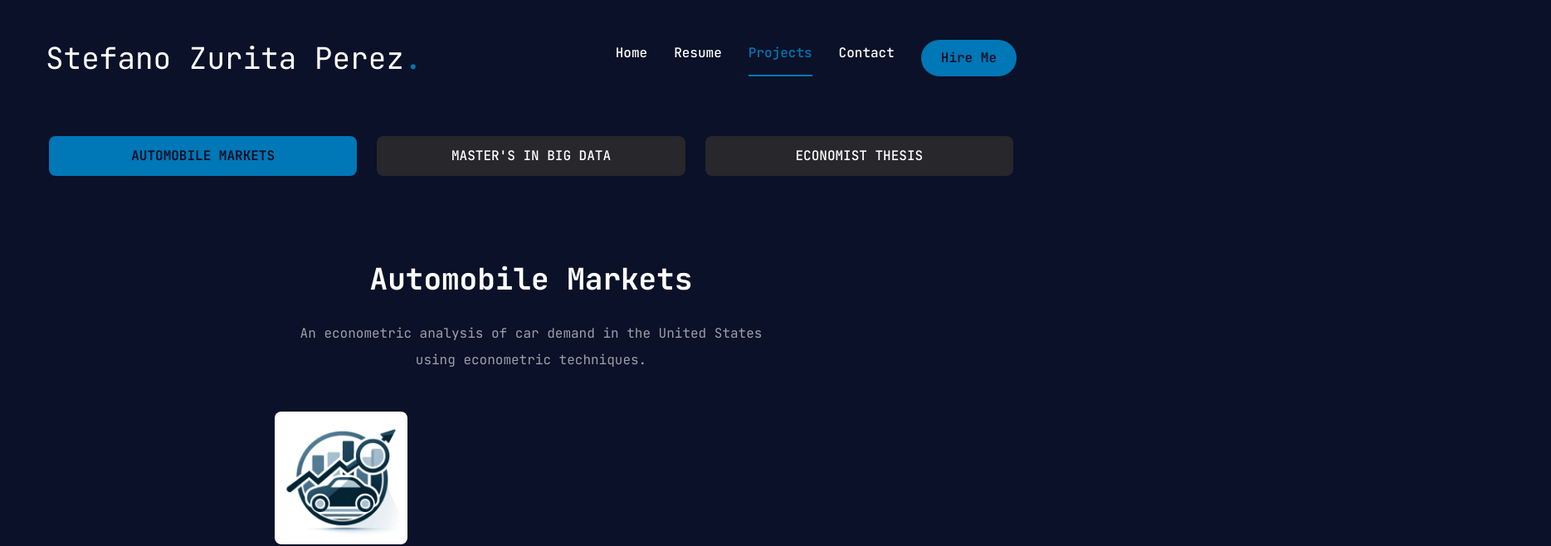
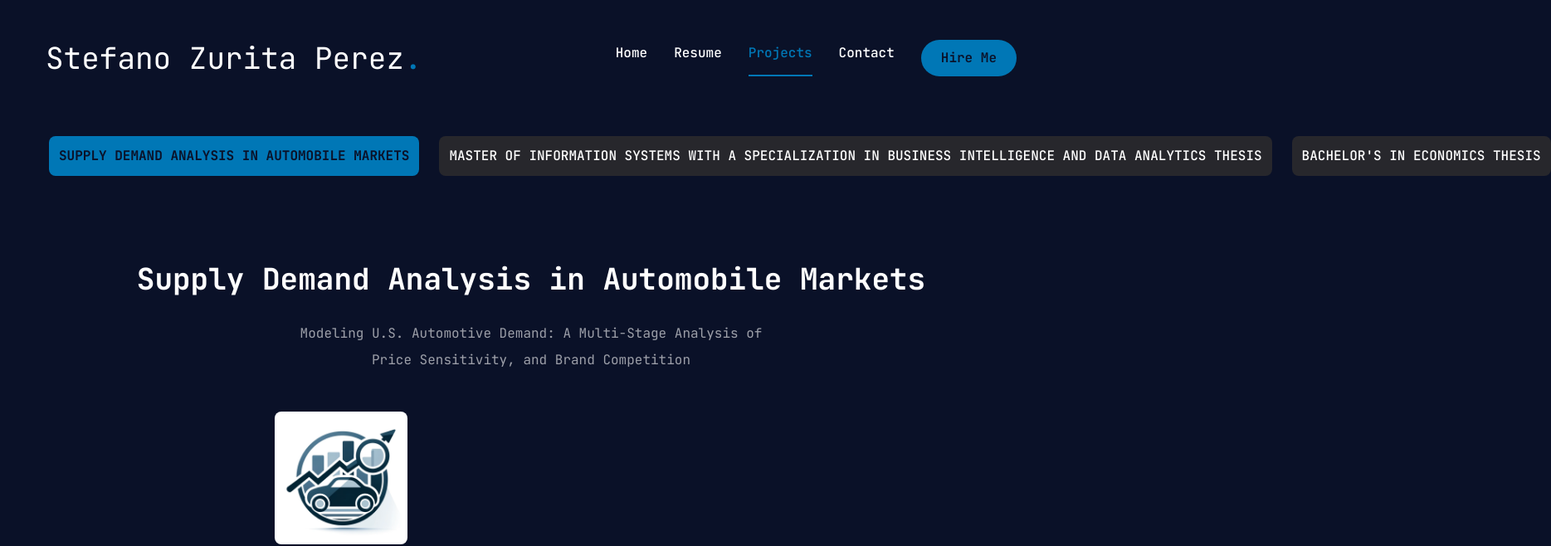
Before and after one commit to stefanoz99/myPortfolio, a Next.js app: page /work in a window 1280 px wide. Shown: the top 658 px of the page at 83% size, 1869 px wide, since content can reach past the window. Built offline with nearby package versions, Linux system fonts and the light colour scheme.

Commit message:
Update page.jsx

```diff
--- a/app/work/page.jsx
+++ b/app/work/page.jsx
@@ -7,17 +7,17 @@ import { ExpandableCardDemo } from "../../components/ExpandableCardDemo";
 // Thesis data
 const thesis = [
   {
-    title: "Automobile Markets",
-    description: "An econometric analysis of car demand in the United States using econometric techniques.",
+    title: "Supply Demand Analysis in Automobile Markets",
+    description: "Modeling U.S. Automotive Demand: A Multi-Stage Analysis of Price Sensitivity, and Brand Competition",
     filterTag: "automobile",
   },
   {
-    title: "Master's in Big Data",
+    title: "Master of Information Systems with a Specialization in Business Intelligence and Data Analytics Thesis",
     description: `Development of an unsupervised learning model to detect patterns and anomalies related to money laundering crimes, based on the processing of economic and social data in Ecuadorian cantons and provinces for the period 2013–2023. (Original thesis written in Spanish)`,
     filterTag: "bigdata",
   },
   {
-    title: "Economist Thesis",
+    title: "Bachelor's in Economics Thesis",
     description: "Influence of Accession to ICSID on Foreign Direct Investment.",
     filterTag: "economics",
   },
```
